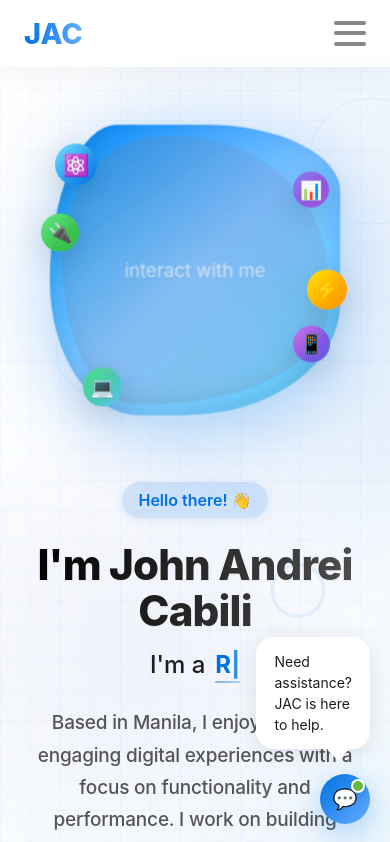
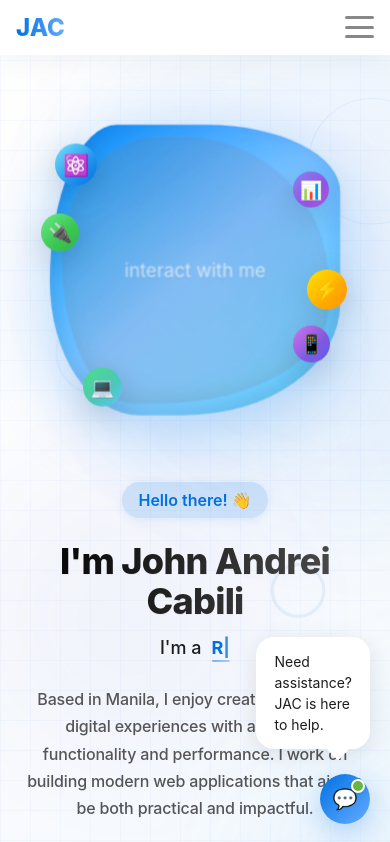
Before and after one commit to JohnAndreiCabili/john-cabili-portfolio, a React (Create React App) app: page / in a window 390 px wide. Shown: the top 842 px of the page. Built offline with nearby package versions, Linux system fonts and the light colour scheme.

Commit message:
Enhance mobile responsiveness across all components and pages

```diff
--- a/src/components/GlassCard.tsx
+++ b/src/components/GlassCard.tsx
@@ -27,6 +27,11 @@ const GlassCardContainer = styled.div<{ padding?: string; glowEffect?: boolean }
   height: 100%;
   width: 100%;
 
+  @media (max-width: 768px) {
+    padding: ${props => props.padding || '16px'};
+    border-radius: 16px;
+  }
+
   &:hover {
     box-shadow: ${props => props.glowEffect ?
       '0 15px 40px rgba(0, 113, 227, 0.15), inset 0 0 0 1px rgba(255, 255, 255, 0.4)' :
--- a/src/components/Header.tsx
+++ b/src/components/Header.tsx
@@ -36,7 +36,7 @@ const Nav = styled.nav`
   padding: 1.2rem 2rem;
 
   @media (max-width: 768px) {
-    padding: 1rem 1.5rem;
+    padding: 0.8rem 1rem;
   }
 `;
 
@@ -49,6 +49,10 @@ const Logo = styled(Link)`
   background-clip: text;
   color: transparent;
   transition: transform 0.3s ease;
+
+  @media (max-width: 768px) {
+    font-size: 1.5rem;
+  }
 
   &:hover {
     transform: scale(1.05);
@@ -109,8 +113,8 @@ const BurgerButton = styled.button`
   display: none;
   flex-direction: column;
   justify-content: space-around;
-  width: 2rem;
-  height: 2rem;
+  width: 1.8rem;
+  height: 1.8rem;
   background: transparent;
   border: none;
   cursor: pointer;
@@ -127,8 +131,8 @@ const BurgerButton = styled.button`
 `;
 
 const BurgerLine = styled.span<{ isOpen: boolean }>`
-  width: 2rem;
-  height: 0.25rem;
+  width: 1.8rem;
+  height: 0.2rem;
   background: ${props => props.isOpen ? '#0071e3' : '#555'};
   opacity: 0.7;
   border-radius: 10px;
@@ -173,7 +177,7 @@ const MobileNavLinks = styled.ul`
   display: flex;
   flex-direction: column;
   list-style: none;
-  gap: 2rem;
+  gap: 1.5rem;
   align-items: center;
   margin: 0;
   padding: 0;
@@ -182,10 +186,10 @@ const MobileNavLinks = styled.ul`
 const MobileNavItem = styled(Link)<{ active: boolean }>`
   position: relative;
   text-decoration: none;
-  font-size: 1.5rem;
+  font-size: 1.1rem;
   font-weight: ${props => (props.active ? '600' : '500')};
   color: ${props => (props.active ? '#0071e3' : '#555')};
-  padding: 1rem 0;
+  padding: 0.6rem 0;
   transition: all 0.3s ease;
 
   &::after {
--- a/src/pages/Home.tsx
+++ b/src/pages/Home.tsx
@@ -113,6 +113,10 @@ const Title = styled(motion.h1)`
   @media (max-width: 768px) {
     font-size: 42px;
   }
+
+  @media (max-width: 480px) {
+    font-size: 36px;
+  }
 `;
 
 const RoleWrapper = styled.div`
@@ -125,6 +129,14 @@ const RoleWrapper = styled.div`
 
   @media (max-width: 900px) {
     justify-content: center;
+  }
+
+  @media (max-width: 768px) {
+    font-size: 20px;
+  }
+
+  @media (max-width: 480px) {
+    font-size: 18px;
   }
 `;
 
@@ -162,6 +174,14 @@ const Description = styled(motion.p)`
   @media (max-width: 900px) {
     margin-left: auto;
     margin-right: auto;
+  }
+
+  @media (max-width: 768px) {
+    font-size: 17px;
+  }
+
+  @media (max-width: 480px) {
+    font-size: 16px;
   }
 `;
 
```
